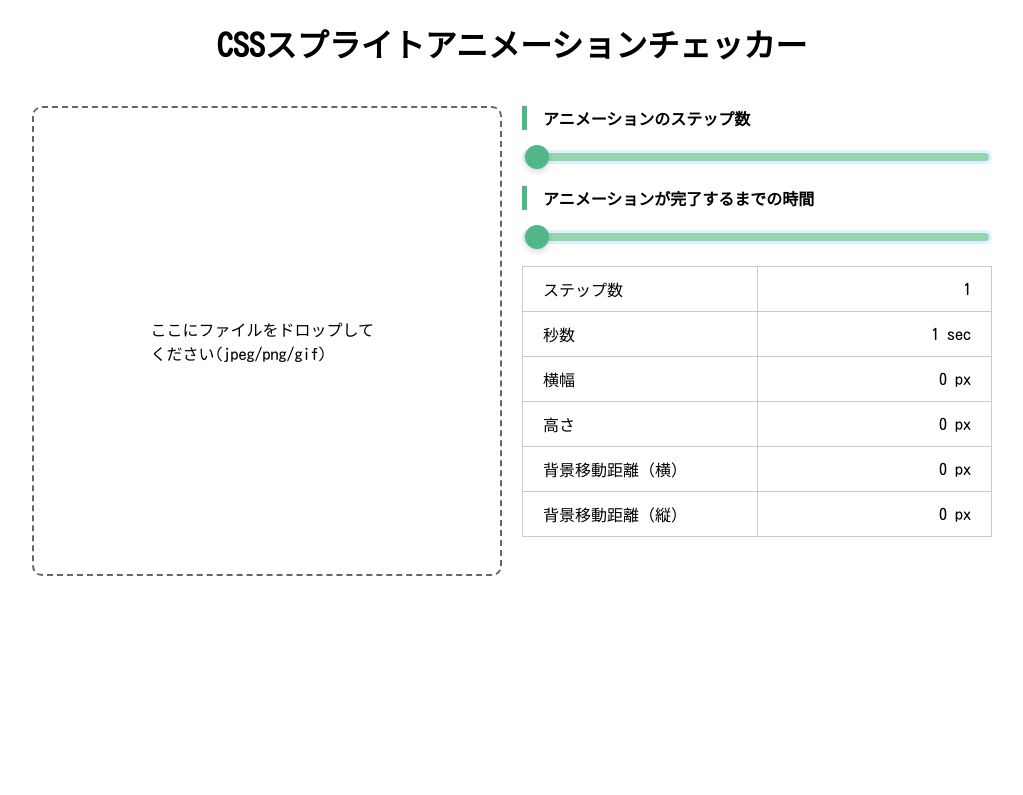
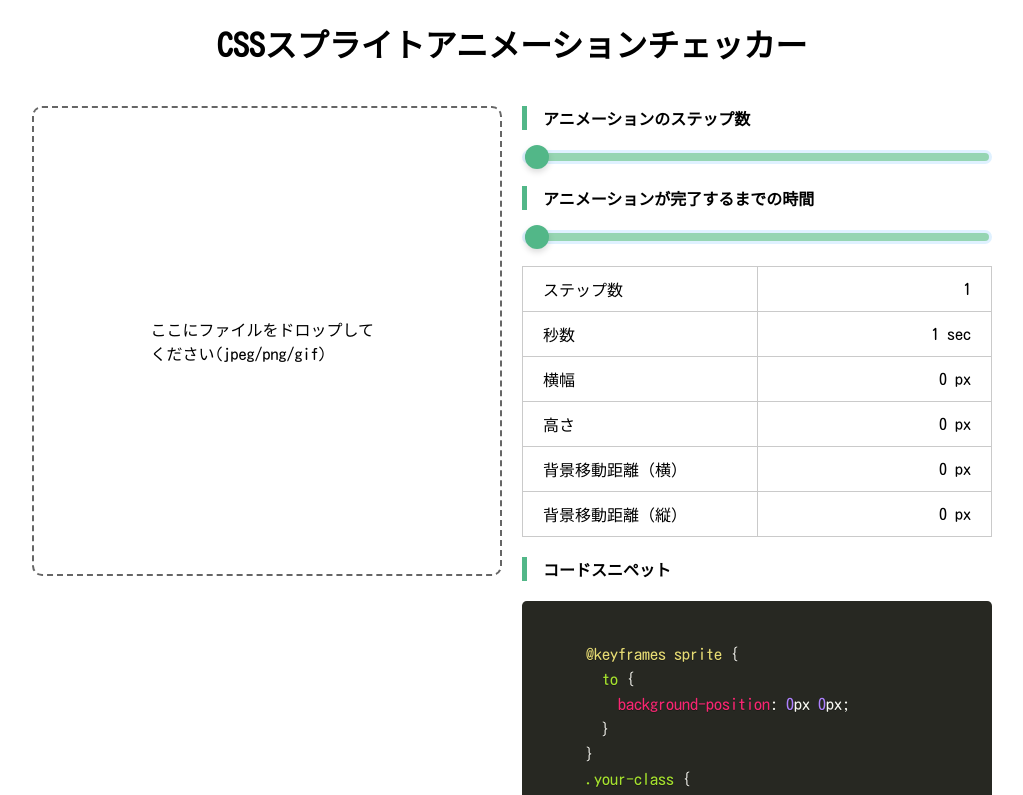
Before and after one commit to chico0624/sprite-checker, a React (Create React App) app: page /sprite in a window 1280 px wide. Shown: the top 795 px of the page, without its empty margins (128-1151 px from the left). Built offline with nearby package versions, Linux system fonts and the light colour scheme.

Commit message:
CSSシンタックスハイライトを追加

```diff
--- a/package.json
+++ b/package.json
@@ -15,6 +15,7 @@
     "react-dom": "^17.0.2",
     "react-router-dom": "^6.2.1",
     "react-scripts": "5.0.0",
+    "react-syntax-highlighter": "^15.4.5",
     "styled-components": "^5.3.3",
     "typescript": "^4.5.4",
     "web-vitals": "^2.1.2"
@@ -44,6 +45,7 @@
     ]
   },
   "devDependencies": {
+    "@types/react-syntax-highlighter": "^13.5.2",
     "typescript-styled-plugin": "^0.18.2"
   }
 }
--- a/src/components/Sprite.tsx
+++ b/src/components/Sprite.tsx
@@ -1,12 +1,14 @@
-import { ChangeEvent, useCallback, useContext, useState } from "react"
+import { ChangeEvent, useCallback, useContext, useEffect, useState } from "react"
 import styled from "styled-components"
 import { SpriteFormContext } from "../providers/SpriteFormContext"
 import Preview from "./Preview"
+import SyntaxHilight from "./SyntaxHilight"
 
 
 const SpriteWrapperDiv = styled.div`
   display: flex;
   flex-wrap: wrap;
+  align-items: flex-start;
   padding: 20px;
   gap: 20px;
 `
@@ -26,6 +28,7 @@ const FormTable = styled.table`
   border-collapse: collapse;
   width: 100%;
   text-align: left;
+  margin: 20px 0;
   td,th {
     border: 1px solid #cacaca;
     padding: 10px 20px;
@@ -80,7 +83,8 @@ const RangeInput = styled.input`
 `
 
 const Sprite = () => {
-  const {steps, setSteps, seconds, setSeconds} = useContext(SpriteFormContext)
+  const { steps, setSteps, seconds, setSeconds } = useContext(SpriteFormContext)
+  const [code, setCode] = useState("");
 
   if (!setSteps || !setSeconds) {
     throw new Error("init failed.");
@@ -155,6 +159,27 @@ const Sprite = () => {
     setSeconds(parseFloat(value))
   }
 
+  useEffect(() => {
+    const nowStyle = `
+      @keyframes sprite {
+        to {
+          background-position: ${previewSize.backgroundWidth}px ${previewSize.backgroundHeight}px;
+        }
+      }
+      .your-class {
+        width: ${previewSize.width};
+        height: ${previewSize.height};
+        background-repeat: no-repeat;
+        background-position: 0 0;
+        background-image: url(your-path});
+        animation: sprite ${seconds}s steps(${steps}) infinite;
+      }
+    `
+    setCode(nowStyle)
+
+
+  }, [steps, seconds, preview, previewSize])
+
   return (
     <SpriteWrapperDiv>
       <Preview
@@ -167,7 +192,7 @@ const Sprite = () => {
           <FormLabel
             htmlFor="spriteSteps"
           >
-          アニメーションのステップ数
+            アニメーションのステップ数
           </FormLabel>
           <RangeInput
             type="range"
@@ -180,10 +205,10 @@ const Sprite = () => {
           />
         </div>
         <div>
-        <FormLabel
+          <FormLabel
             htmlFor="spriteSteps"
           >
-          アニメーションが完了するまでの時間
+            アニメーションが完了するまでの時間
           </FormLabel>
           <RangeInput
             type="range"
@@ -218,6 +243,13 @@ const Sprite = () => {
             </tr>
           </tbody>
         </FormTable>
+        <FormLabel
+          htmlFor="spriteSteps"
+        >
+          コードスニペット
+        </FormLabel>
+        <SyntaxHilight code={code} language="css"></SyntaxHilight>
+
       </FormDiv>
     </SpriteWrapperDiv>
   )
--- /dev/null
+++ b/src/components/SyntaxHilight.tsx
@@ -0,0 +1,20 @@
+import SyntaxHighlighter from "react-syntax-highlighter/dist/cjs/prism";
+import { okaidia } from 'react-syntax-highlighter/dist/esm/styles/prism';
+
+type PropsType = {
+    code: string
+    language: string
+}
+
+const SyntaxHilight: React.FC<PropsType> = ({ code, language }) => {
+
+    return (
+        <SyntaxHighlighter language={language} style={okaidia}>
+            {code}
+        </SyntaxHighlighter>
+    )
+}
+
+
+
+export default SyntaxHilight
```
Also changed, not shown: 1 other file (tests, documents, lock files or other folders).
